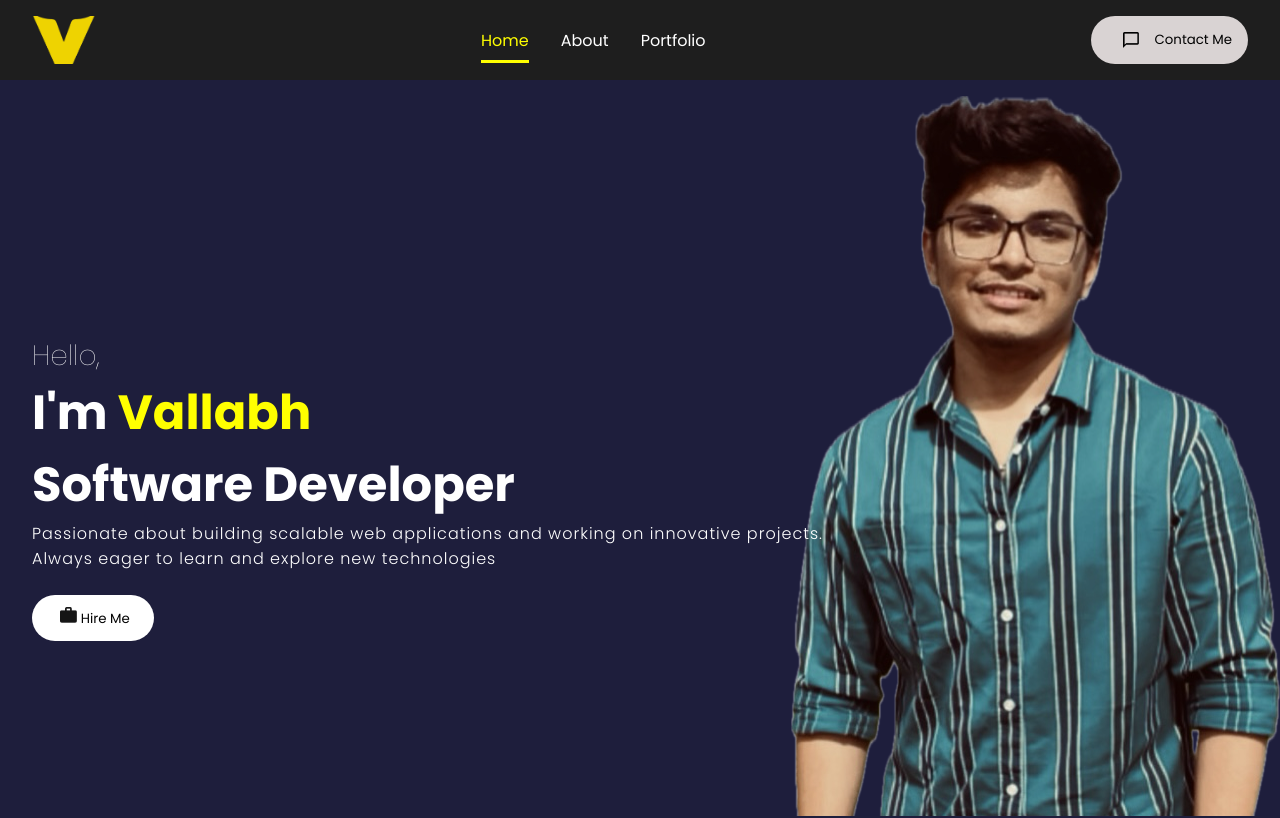
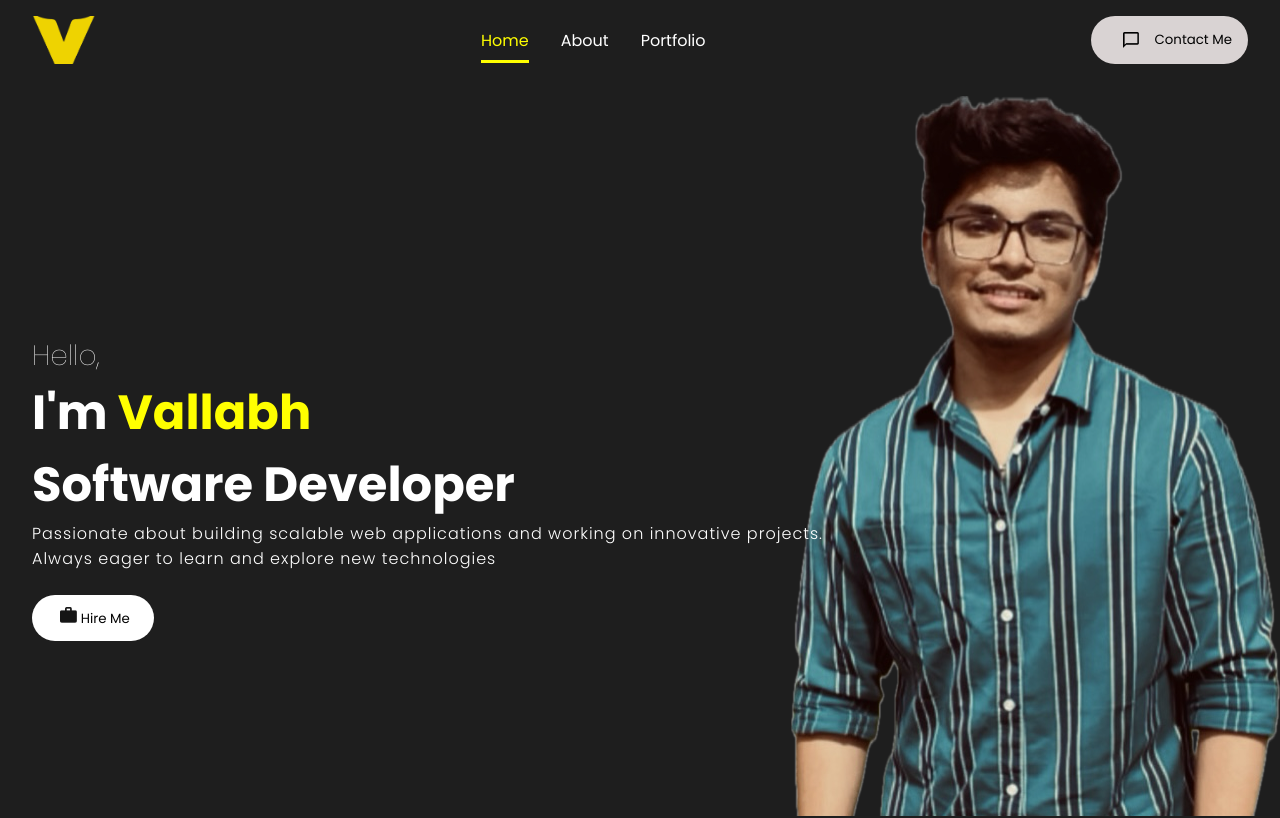
Before and after one commit to vallabhpatil777/personal-portfolio-react, a React (Create React App) app: page / in a window 1280 px wide. Shown: the top 818 px of the page. Built offline with nearby package versions, Linux system fonts and the light colour scheme.

Commit message:
background color commit

```diff
--- a/public/style.css
+++ b/public/style.css
@@ -11,7 +11,7 @@
 
 body {
 
-    background: rgb(30, 30, 60);
+    background: rgb(30, 30, 30);
     color : white;
     overflow: hidden;
     overflow-y: scroll;
```
